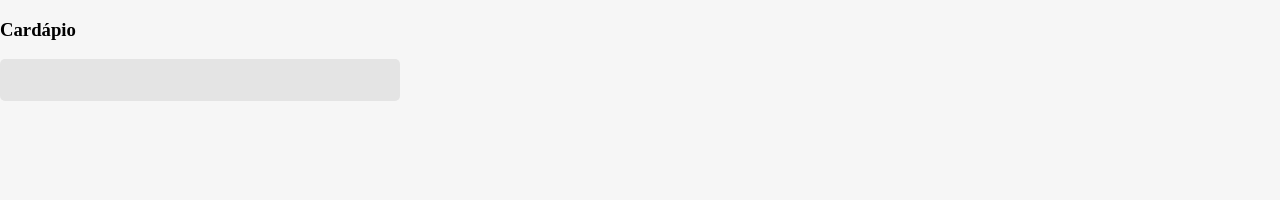
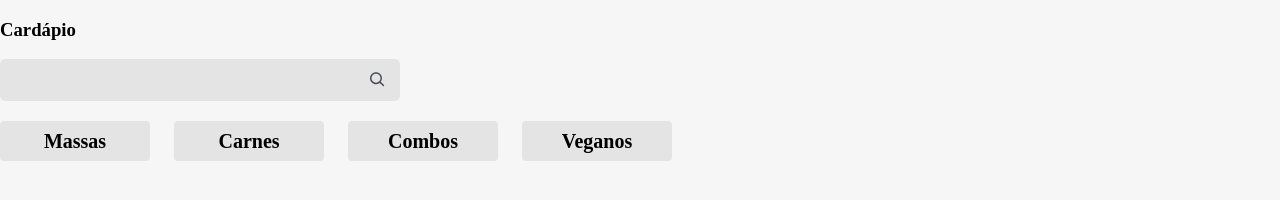
Before and after one commit to RaphaelO-Melo/Aluroni, a React (Create React App) app in the folder aluroni/: page / in a window 1280 px wide. Shown: the part 408-608 px from the top of the page. Built offline with nearby package versions, Linux system fonts and the light colour scheme; a web font is replaced by a local one.

Commit message:
Filters base created

```diff
--- /dev/null
+++ b/aluroni/src/pages/Menu/Filters/Filters.module.scss
@@ -0,0 +1,27 @@
+@import "styles/variables";
+
+.filters {
+  display: flex;
+  gap: 24px;
+  flex-wrap: wrap;
+  margin: 20px 0;
+  &__filter {
+    align-items: center;
+    background-color: $grey;
+    border: none;
+    border-radius: 4px;
+    display: flex;
+    font-size: 1.25rem;
+    font-weight: bold;
+    height: 40px;
+    justify-content: center;
+    width: 150px;
+    &--ativo {
+      background-color: $blue;
+      color: white;
+    }
+    &:hover {
+      cursor: pointer;
+    }
+  }
+}
--- /dev/null
+++ b/aluroni/src/pages/Menu/Filters/filters.json
@@ -0,0 +1,18 @@
+[
+    {
+        "label": "Massas",
+        "id": 1
+    },
+    {
+        "label": "Carnes",
+        "id": 2
+    },
+    {
+        "label": "Combos",
+        "id": 3
+    },
+    {
+        "label": "Veganos",
+        "id": 4
+    }
+]
--- /dev/null
+++ b/aluroni/src/pages/Menu/Filters/intex.tsx
@@ -0,0 +1,21 @@
+import filters from './filters.json';
+import style from './Filters.module.scss';
+
+type IOption = typeof filters[0];
+
+export default function Filters(){
+
+    function selectFilter(option: IOption){
+
+    }
+
+    return (
+        <div className={style.filters}>
+            {filters.map((option) => (
+                <button className={style.filters__filter} key={option.id} onClick={() => selectFilter(option)}>
+                    {option.label}
+                </button>
+            ))}
+        </div>
+    )
+}
--- a/aluroni/src/pages/Menu/Searcher/index.tsx
+++ b/aluroni/src/pages/Menu/Searcher/index.tsx
@@ -1,5 +1,6 @@
-import React from "react"
-import styles from "./Searcher.module.scss";
+import React from 'react'
+import styles from './Searcher.module.scss';
+import {CgSearch} from 'react-icons/cg';
 
 interface Props {
     search: string,
@@ -13,6 +14,10 @@
                 value={props.search}
                 onChange={event => props.setSearch(event.target.value)}
             />
+            <CgSearch
+                size={20}
+                color='#4C4D5E'
+            />
         </div>
     )
 }
--- a/aluroni/src/pages/Menu/index.tsx
+++ b/aluroni/src/pages/Menu/index.tsx
@@ -2,6 +2,7 @@
 import {ReactComponent as Logo} from 'assets/logo.svg';
 import Searcher from './Searcher';
 import { useState } from 'react';
+import Filters from './Filters/intex';
 
 export default function Menu(){
 
@@ -20,6 +21,10 @@
             <section className={styles.submenu}>
                 <h3 className={styles.submenu__title}>Cardápio</h3>
                 <Searcher search={search} setSearch={setSearch} />
+
+                <div className={styles.sub_menu__filters}>
+                    <Filters/>
+                </div>
             </section>
         </main>
     )
```
